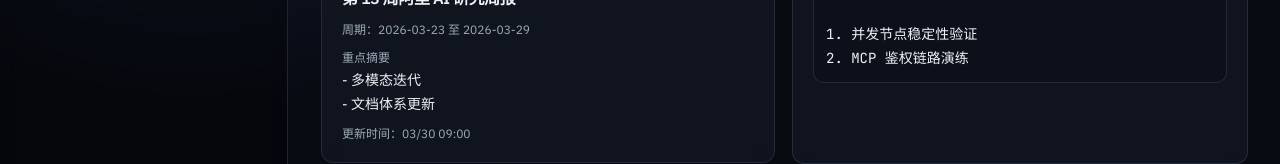
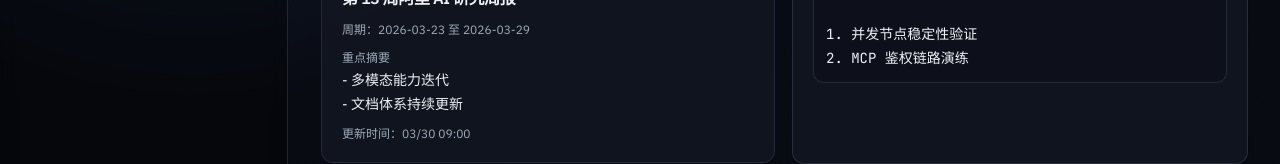
Before and after one commit to huiliuxu780/AiResearchStudio, a Next.js app: page /reports in a window 1280 px wide. Shown: the part 492-656 px from the top of the page. Built offline with nearby package versions, Linux system fonts and the light colour scheme.

Commit message:
fix: restore readable chinese labels and mock copy

```diff
--- a/src/mock/insights.mock.ts
+++ b/src/mock/insights.mock.ts
@@ -12,7 +12,7 @@ export const insightsMock: UiState<InsightMock> = {
     insights: [
       {
         id: "ins_401",
-        title: "平台层 API 逐步强化标准化输出能力",
+        title: "平台层 API 正在强化标准化输出能力",
         content: "建议优先验证 schema 约束下的链路兼容性。",
         insight_type: "action_suggestion",
         capability_layer: "platform",
@@ -24,7 +24,7 @@ export const insightsMock: UiState<InsightMock> = {
       },
       {
         id: "ins_402",
-        title: "MCP 生态文档持续完善但接入细节仍需人工验证",
+        title: "MCP 生态文档持续完善，但接入细节仍需人工验证",
         content: "建议在安全边界和权限策略上补充内部规范。",
         insight_type: "risk_alert",
         capability_layer: "enhancement",
@@ -57,8 +57,8 @@ export const insightsMock: UiState<InsightMock> = {
         {
           id: "norm_201",
           raw_item_id: "raw_201",
-          title: "MCP 插件接入文档补充鉴权段落",
-          summary: "增强了插件集成的安全接入说明。",
+          title: "MCP 插件接入文档补充鉴权章节",
+          summary: "增强插件集成的安全接入说明，减少接入误配风险。",
           source_name: "通义千问官方文档",
           source_type: "docs",
           item_type: "documentation",
--- a/src/mock/reports.mock.ts
+++ b/src/mock/reports.mock.ts
@@ -16,7 +16,8 @@ export const reportsMock: UiState<ReportMock> = {
         week_start_date: "2026-03-30",
         week_end_date: "2026-04-05",
         title: "第 14 周阿里 AI 研究周报",
-        markdown_content: "# 本周摘要\n\n- 平台层 API 更新活跃\n- 编排层案例增长明显\n\n## 建议实验\n\n1. 并发节点稳定性验证\n2. MCP 鉴权链路演练",
+        markdown_content:
+          "# 本周摘要\n\n- 平台层 API 更新活跃\n- 编排层案例增长明显\n\n## 建议实验\n\n1. 并发节点稳定性验证\n2. MCP 鉴权链路演练",
         highlights: ["平台层更新活跃", "编排层案例增长"],
         experiment_suggestions: ["并发节点稳定性验证", "MCP 鉴权链路演练"],
         updated_at: "2026-04-06T18:30:00Z"
@@ -26,9 +27,9 @@ export const reportsMock: UiState<ReportMock> = {
         week_start_date: "2026-03-23",
         week_end_date: "2026-03-29",
         title: "第 13 周阿里 AI 研究周报",
-        markdown_content: "# 上周摘要\n\n- 多模态能力迭代\n- 文档体系更新",
-        highlights: ["多模态迭代", "文档体系更新"],
-        experiment_suggestions: ["多模态评测样本补充"],
+        markdown_content: "# 上周摘要\n\n- 多模态能力迭代\n- 文档体系持续更新",
+        highlights: ["多模态能力迭代", "文档体系持续更新"],
+        experiment_suggestions: ["补齐多模态评测样本"],
         updated_at: "2026-03-30T09:00:00Z"
       }
     ]
--- a/src/mock/timeline.mock.ts
+++ b/src/mock/timeline.mock.ts
@@ -24,8 +24,8 @@ export const timelineMock: UiState<TimelineMock> = {
       {
         id: "norm_201",
         raw_item_id: "raw_201",
-        title: "MCP 插件接入文档补充鉴权段落",
-        summary: "增强了插件集成的安全接入说明。",
+        title: "MCP 插件接入文档补充鉴权章节",
+        summary: "增强插件集成的安全接入说明，减少接入误配风险。",
         source_name: "通义千问官方文档",
         source_type: "docs",
         item_type: "documentation",
```
Also changed, not shown: src/components/shared/evidence-list.tsx (line endings or trailing spaces), src/components/shared/status-badge.tsx (line endings or trailing spaces), src/lib/label-maps.ts (line endings or trailing spaces).
